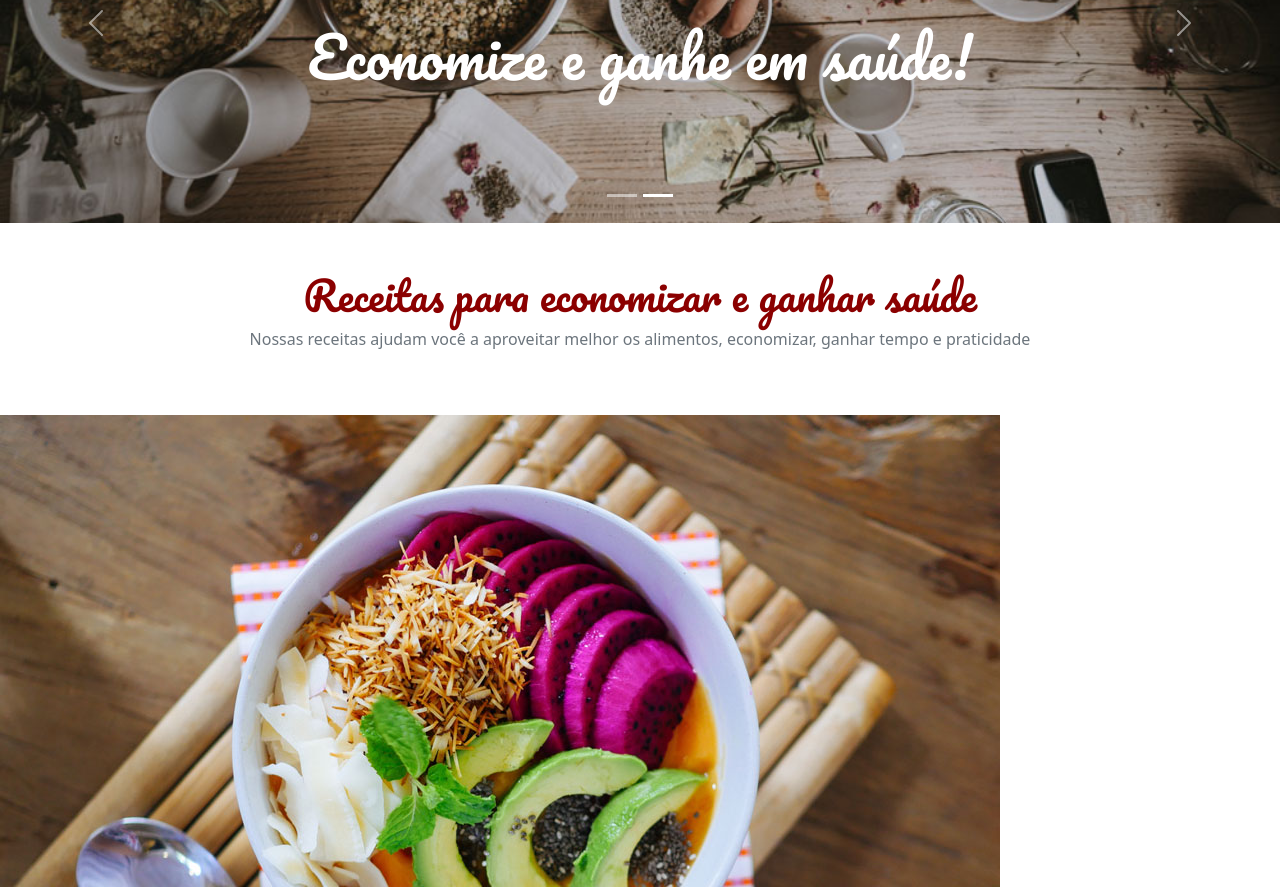
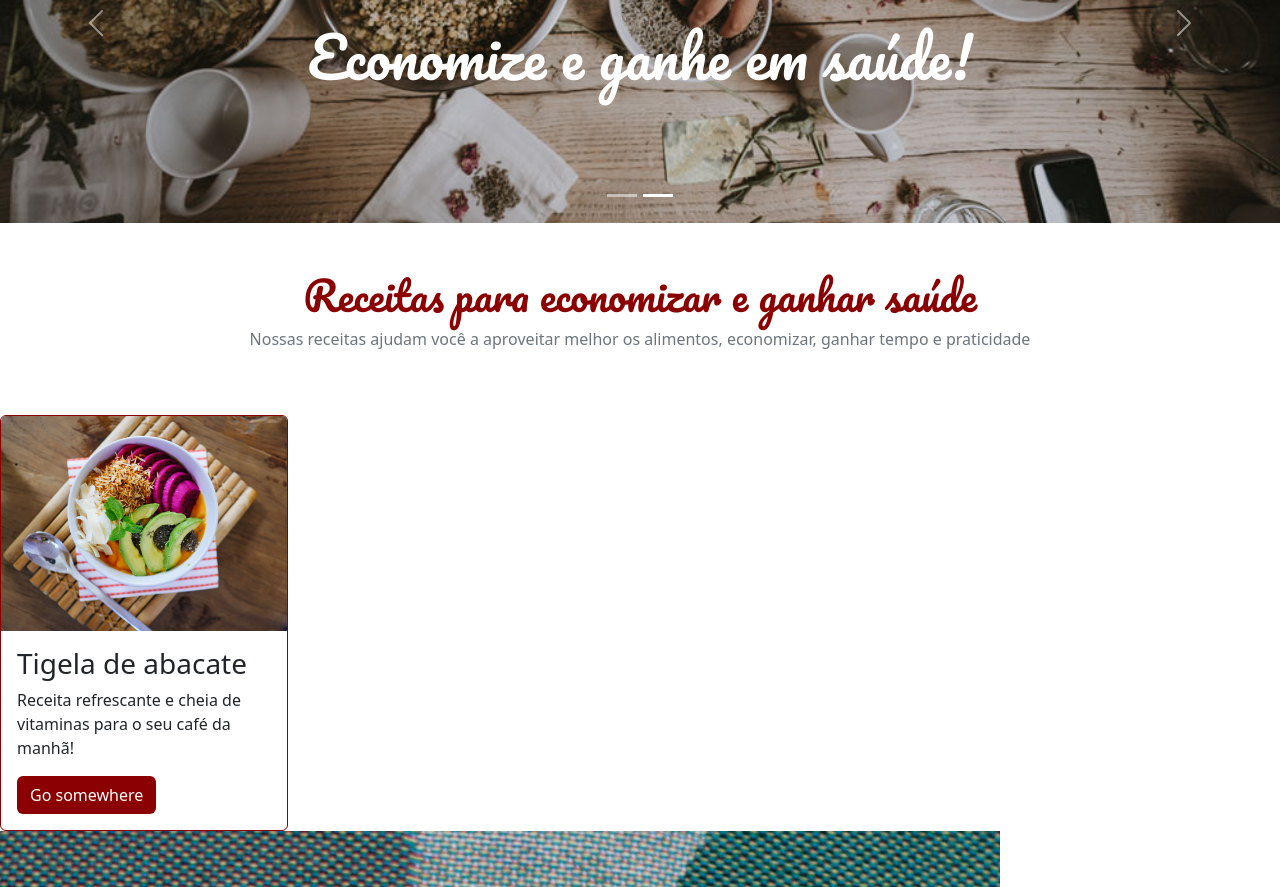
Before and after one commit to Volaxy/HTML_e_CSS-Bootstrap_4-Criando-uma-Landing-Page-Responsiva, a plain HTML site: page Fruta e Fruto/index.html in a window 1280 px wide. Shown: the part 233-1120 px from the top of the page. Drawn offline with nearby package versions, Linux system fonts and the light colour scheme.

Commit message:
ADD - Chapter 4 Completed

```diff
--- a/Fruta e Fruto/index.html
+++ b/Fruta e Fruto/index.html
@@ -19,27 +19,28 @@
 </head>
 
 <body>
+    <header>
         <nav class="navbar navbar-expand-lg bg-light">
             <div class="container-fluid">
                 <a class="navbar-brand" href="#">Fruta & Fruto</a>
-
                 <button class="navbar-toggler" type="button" data-bs-toggle="collapse" data-bs-target="#navbarNavAltMarkup"
                     aria-controls="navbarNavAltMarkup" aria-expanded="false" aria-label="Toggle navigation">
                     <span class="navbar-toggler-icon"></span>
                 </button>
-
                 <div class="collapse navbar-collapse justify-content-end" id="navbarNavAltMarkup">
-                <div class="navbar-nav">
-                    <a class="nav-link active" aria-current="page" href="#">Início</a>
-                    <a class="nav-link" href="#">Receitas</a>
-                    <a class="nav-link" href="#">Quem Somos</a>
-                    <a class="nav-link">Contato</a>
-                </div>
+                    <ul class="navbar-nav">
+                        <li> <a class="nav-link active" aria-current="page" href="#">Início</a> </li>
+                        <li> <a class="nav-link" href="#">Receitas</a> </li>
+                        <li> <a class="nav-link" href="#">Quem Somos</a> </li>
+                        <li> <a class="nav-link">Contato</a> </li>
+                    </ul>
                 </div>
             </div>
         </nav>
+    </header>
 
-    <div id="carouselExampleCaptions" class="carousel slide" data-bs-ride="carousel" data-bs-interval="3000">
+    <main>
+        <section id="carouselExampleCaptions" class="carousel slide" data-bs-ride="carousel" data-bs-interval="3000">
             <div class="carousel-indicators">
                 <button type="button" data-bs-target="#carouselExampleCaptions" data-bs-slide-to="0" class="active"
                     aria-current="true" aria-label="Slide 1"></button>
@@ -72,14 +73,24 @@
                 <span class="carousel-control-next-icon" aria-hidden="true"></span>
                 <span class="visually-hidden">Next</span>
             </button>
-    </div>
+        </section>
 
+        <section>
             <h1 class="text-center font-title special-color pt-5">Receitas para economizar e ganhar saúde</h1>
             <p class="text-center text-secondary pb-5">Nossas receitas ajudam você a aproveitar melhor os alimentos, economizar, ganhar tempo e praticidade</p>
+        </section>
 
-    <img src="src/img/receita-abacate.jpg" alt="tigela com salada de abacate, vista superior">
-    <h3>Tigela de abacate</h3>
-    <p>Receita refrescante e cheia de vitaminas para o seu café da manhã!</p>
+        <section class="recipes">
+            <div class="card special-border-color" style="width: 18rem;">
+                <img src="src/img/receita-abacate.jpg" class="card-img-top" alt="tigela com salada de abacate, vista superior">
+                <div class="card-body">
+                    <h3 class="card-title">Tigela de abacate</h3>
+                    <p class="card-text">Receita refrescante e cheia de vitaminas para o seu café da manhã!</p>
+                    <a href="#" class="btn special-color-button">Go somewhere</a>
+                </div>
+            </div>
+        </section>
+    </main>
 
     <img src="src/img/receita-kiwi.jpg" alt="tigela de mingau com kiwi, vista superior">
     <h3>Salada de kiwi</h3>
--- a/Fruta e Fruto/src/css/style.css
+++ b/Fruta e Fruto/src/css/style.css
@@ -11,3 +11,12 @@
 .special-color {
     color: darkred;
 }
+
+.special-color-button {
+    background-color: darkred;
+    color: white;
+}
+
+.special-border-color {
+    border-color: darkred;
+}
```
Also changed, not shown: 1 other file. Lines whose indentation alone changed are shown as unchanged.
